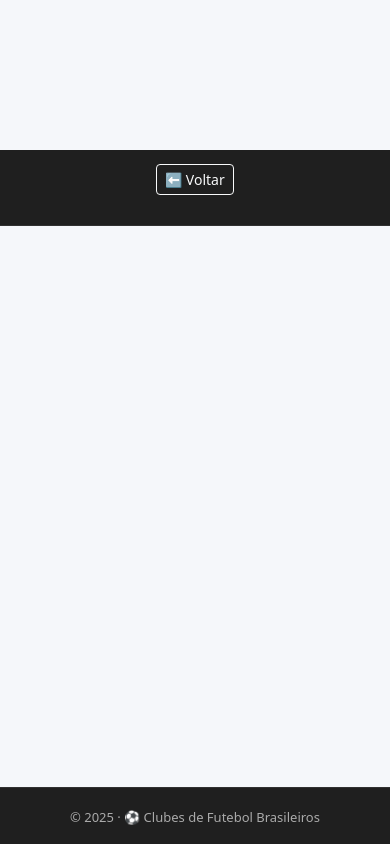
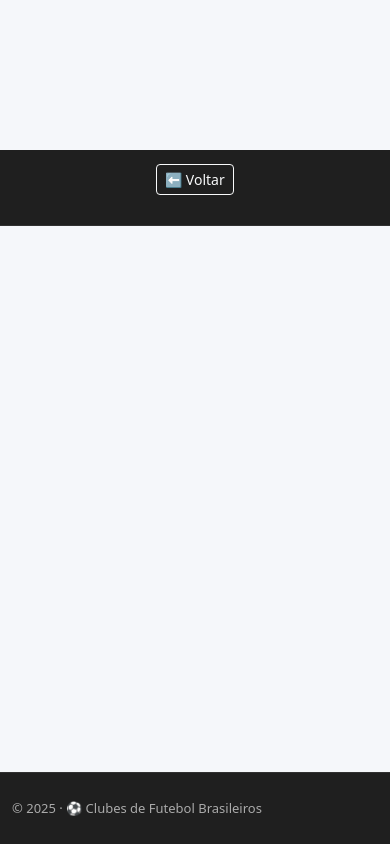
Before and after one commit to GbrlSouza/API-Times-Brasileiros, a website: page clube.html in a window 390 px wide. Drawn offline with nearby package versions, Linux system fonts and the light colour scheme.

Commit message:
style: enhance footer layout for improved responsiveness and alignment

```diff
--- a/clube.html
+++ b/clube.html
@@ -21,8 +21,12 @@
 
 <main class="container my-5" id="clubPage"></main>
 
-<footer class="main-footer text-center py-3">
-  <small>&copy; 2025 · ⚽ Clubes de Futebol Brasileiros</small>
+<footer class="main-footer">
+  <div class="container d-flex justify-content-between align-items-center py-3 text-center">
+    <small>
+      &copy; 2025 · ⚽ Clubes de Futebol Brasileiros
+    </small>
+  </div>
 </footer>
 
 <script>window.DATA_URL = "./assets/src/data/clubs.json";</script>
```
